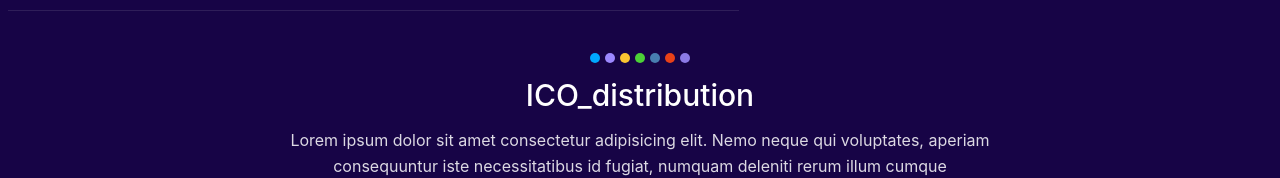
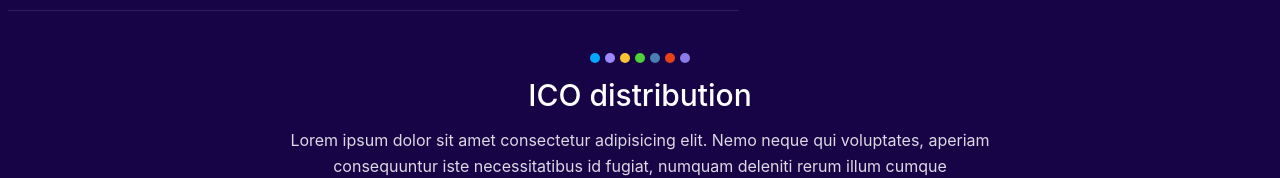
Before and after one commit to ufogreys/airdrop_crypto_reactjs, a React (Create React App) app: page / in a window 1280 px wide. Shown: the part 5538-5716 px from the top of the page. Built offline with nearby package versions, Linux system fonts and the light colour scheme.

Commit message:
minor issue

```diff
--- a/src/components/ICO_distribution/ICO_distribution.js
+++ b/src/components/ICO_distribution/ICO_distribution.js
@@ -37,7 +37,7 @@ function ICO_distribution(props) {
                   className="design_item"
                 ></span>
               </div>
-              <h3 className="py-3">ICO_distribution</h3>
+              <h3 className="py-3">ICO distribution</h3>
               <p className="w-75 mx-auto">
                 Lorem ipsum dolor sit amet consectetur adipisicing elit. Nemo
                 neque qui voluptates, aperiam consequuntur iste necessitatibus
```
